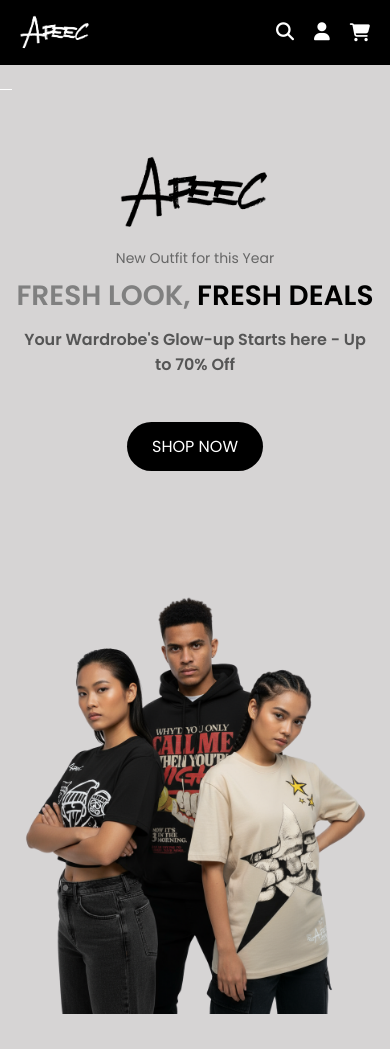
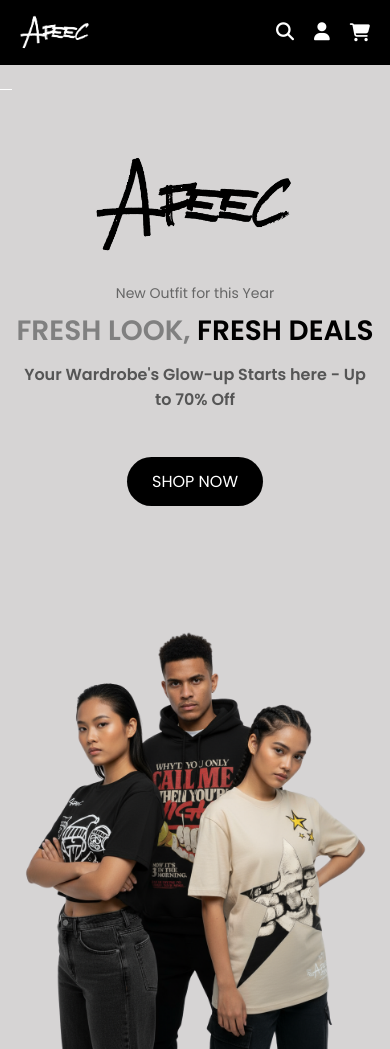
Before and after one commit to Poatan21/AFEEC_Group6, a plain HTML site: page index.html in a window 390 px wide. Shown: the top 1049 px of the page. Drawn offline with Linux system fonts and the light colour scheme.

Commit message:
Update style.css

```diff
--- a/style.css
+++ b/style.css
@@ -216,9 +216,11 @@ a{
     max-width: 600px;
 }
 
+/* FIXED: Made the hero logo MUCH BIGGER like in the screenshot */
 .hero-logo {
-    width: 150px;
-    margin-bottom: 10px;
+    width: 350px;
+    max-width: 100%;
+    margin-bottom: 20px;
 }
 
 .text-content p {
@@ -465,6 +467,10 @@ a{
         max-width: 1600px;
     }
 
+    .hero-logo {
+        width: 400px;
+    }
+
     .right-img {
         max-width: 550px;
     }
@@ -486,6 +492,10 @@ a{
         max-width: 1300px;
     }
 
+    .hero-logo {
+        width: 380px;
+    }
+
     .product-grid {
         grid-template-columns: repeat(4, 1fr);
         max-width: 1300px;
@@ -501,6 +511,10 @@ a{
     .content-section {
         max-width: 1000px;
         padding: 40px 40px;
+    }
+
+    .hero-logo {
+        width: 300px;
     }
 
     .right-img {
@@ -531,6 +545,10 @@ a{
 
     .text-content {
         max-width: 100%;
+    }
+
+    .hero-logo {
+        width: 250px;
     }
 
     .right-img {
@@ -568,6 +586,10 @@ a{
         padding: 20px 15px;
     }
 
+    .hero-logo {
+        width: 200px;
+    }
+
     .text-content h1 {
         font-size: 28px;
     }
```
